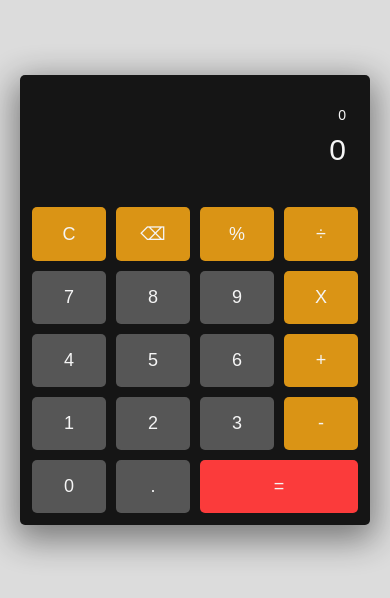
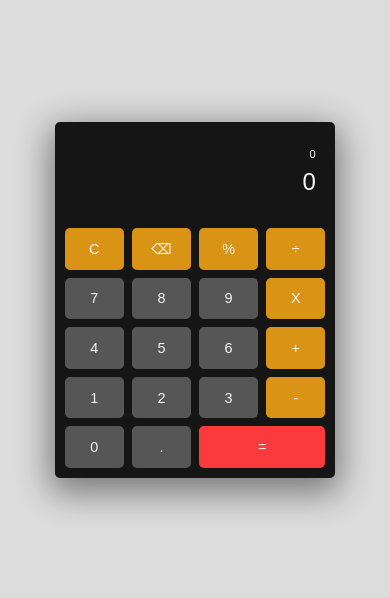
Before and after one commit to DonUggioni/react-calculator, a React (Create React App) app: page / in a window 390 px wide. Shown: the part 122-720 px from the top of the page. Built offline with nearby package versions, Linux system fonts and the light colour scheme; the HTML template or start-up script is replaced by a standard one.

Commit message:
Display formats numbers to localeString

```diff
--- a/src/components/screen/Screen.js
+++ b/src/components/screen/Screen.js
@@ -8,9 +8,13 @@ function Screen() {
   return (
     <div className="screen">
       <span className="calc_history">
-        {!ctx.calc.res ? 0 : ctx.calc.res + ctx.calc.symbol}
+        {!ctx.calc.res ? 0 : ctx.calc.res.toLocaleString() + ctx.calc.symbol}
       </span>
-      <span className="calc">{ctx.calc.num ? ctx.calc.num : ctx.calc.res}</span>
+      <span className="calc">
+        {ctx.calc.num
+          ? ctx.calc.num.toLocaleString()
+          : ctx.calc.res.toLocaleString()}
+      </span>
     </div>
   );
 }
--- a/src/index.css
+++ b/src/index.css
@@ -8,6 +8,12 @@
 
 html {
   font-size: 62.5%;
+}
+
+@media screen and (max-width: 540px) {
+  html {
+    font-size: 50%;
+  }
 }
 
 body {
```
